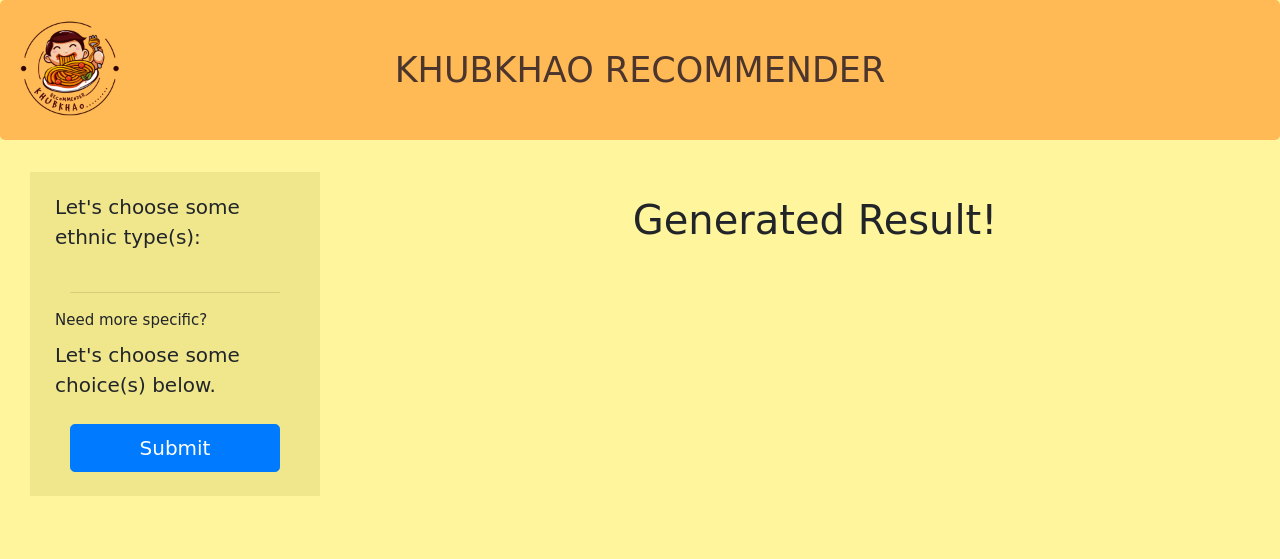
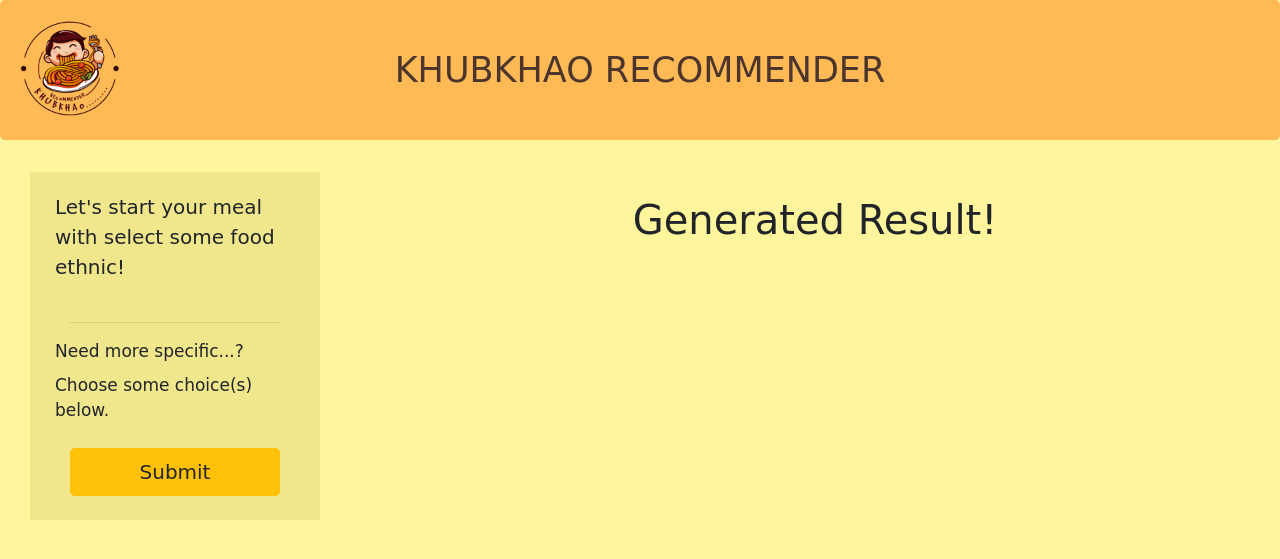
Before and after one commit to NokKbl/khubkhao-recommender, a Django app: page / in a window 1280 px wide. Shown: the top 559 px of the page. Run offline with Django 3.2, Linux system fonts and the light colour scheme; some libraries are stand-ins or nearby versions.

Commit message:
fix checkbox bug and change some component style

```diff
--- a/khubkhaoapp/templates/khubkhaoapp/index.html
+++ b/khubkhaoapp/templates/khubkhaoapp/index.html
@@ -31,14 +31,14 @@
                     <div class="row" style="height: 20px;"></div>
                     <div class="barcontent">
                         <div class="row">
-                            <label style="font-size: 20px;">Let's choose some ethnic type(s):</label>
+                            <label style="font-size: 20px;">Let's start your meal with select some food ethnic!</label>
                         </div>
                         <div class="row">
                             <div class="col">
                                 <div class="form-group form-check">
                                     {% for ethnic in ethnic_list %}
-                                    <input type="checkbox" class="form-check-input" id="{{ ethnic.id }}">
-                                    <label class="form-check-label" for="{{ ethnic.id }}">{{ ethnic }}</label>
+                                    <input type="checkbox" class="form-check-input" id="eth{{ forloop.counter }}">
+                                    <label class="form-check-label" for="eth{{ forloop.counter }}">{{ ethnic }}</label>
                                     <br>
                                     {% endfor %}
                                 </div>
@@ -46,19 +46,21 @@
                         </div>
                         <hr>
                         <div class="row">
-                            <label style="font-size: 15px;">Need more specific?</label>
-                            <label style="font-size: 20px;">Let's choose some choice(s) below.</label>
+                            <label style="font-size: 17px;">Need more specific...?</label>
+                            <label style="font-size: 17px;">Choose some choice(s) below.</label>
                         </div>
                         <div class="row">
                             <div class="col">
                                 <div class="form-group form-check">
                                     {% for category in category_list %}
-                                    <input type="checkbox" class="form-check-input" id="{{ category.id }}">
-                                    <label class="form-check-label" for="{{ category.id }}">{{ category }}</label>
+                                    <input type="checkbox" class="form-check-input" id="cat{{ forloop.counter }}">
+                                    <label class="form-check-label" for="cat{{ forloop.counter }}">{{ category }}</label>
                                     <br>
                                     {% endfor %}
                                 </div>
-                                <button class="btn btn-primary btn-lg btn-block" type="submit">Submit</button>
+                                <a href="">
+                                    <button class="btn btn-warning btn-lg btn-block" type="submit">Submit</button>
+                                </a>
                                 <br>
                             </div>
                         </div>
```
